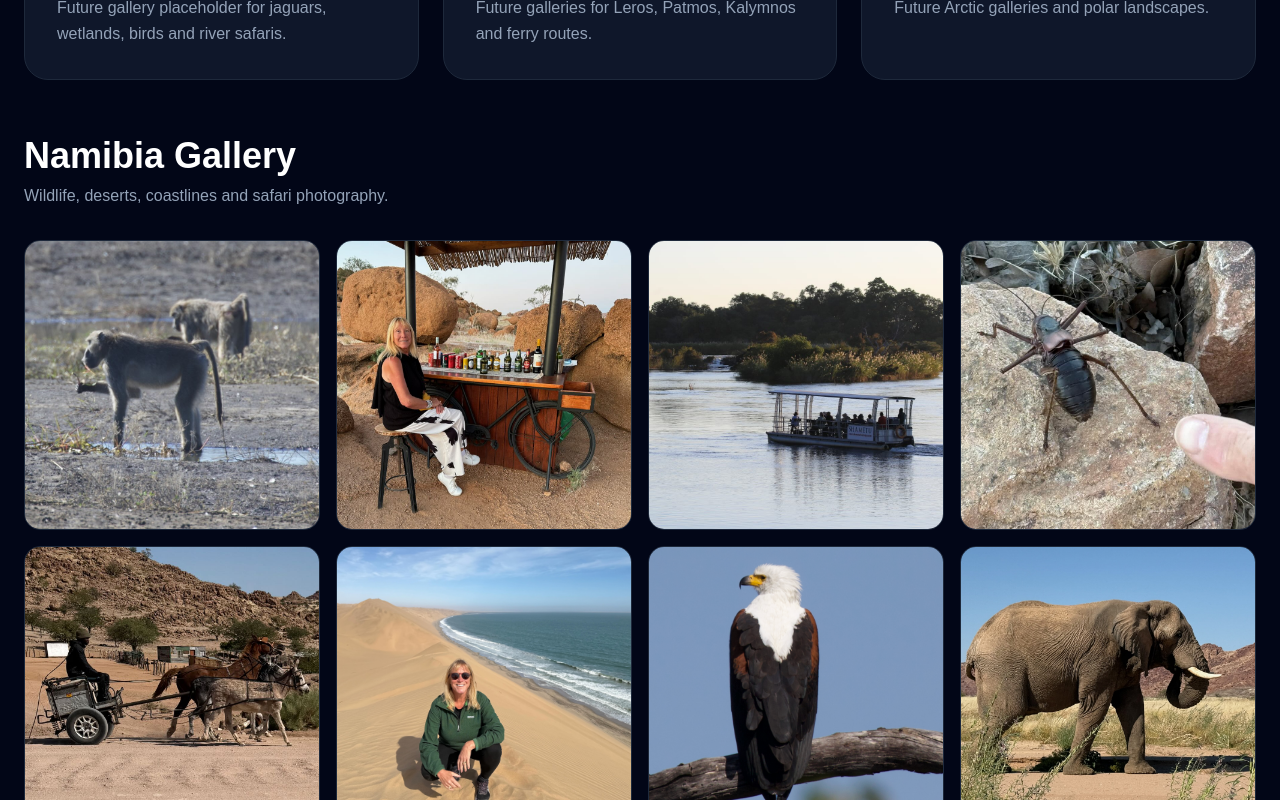
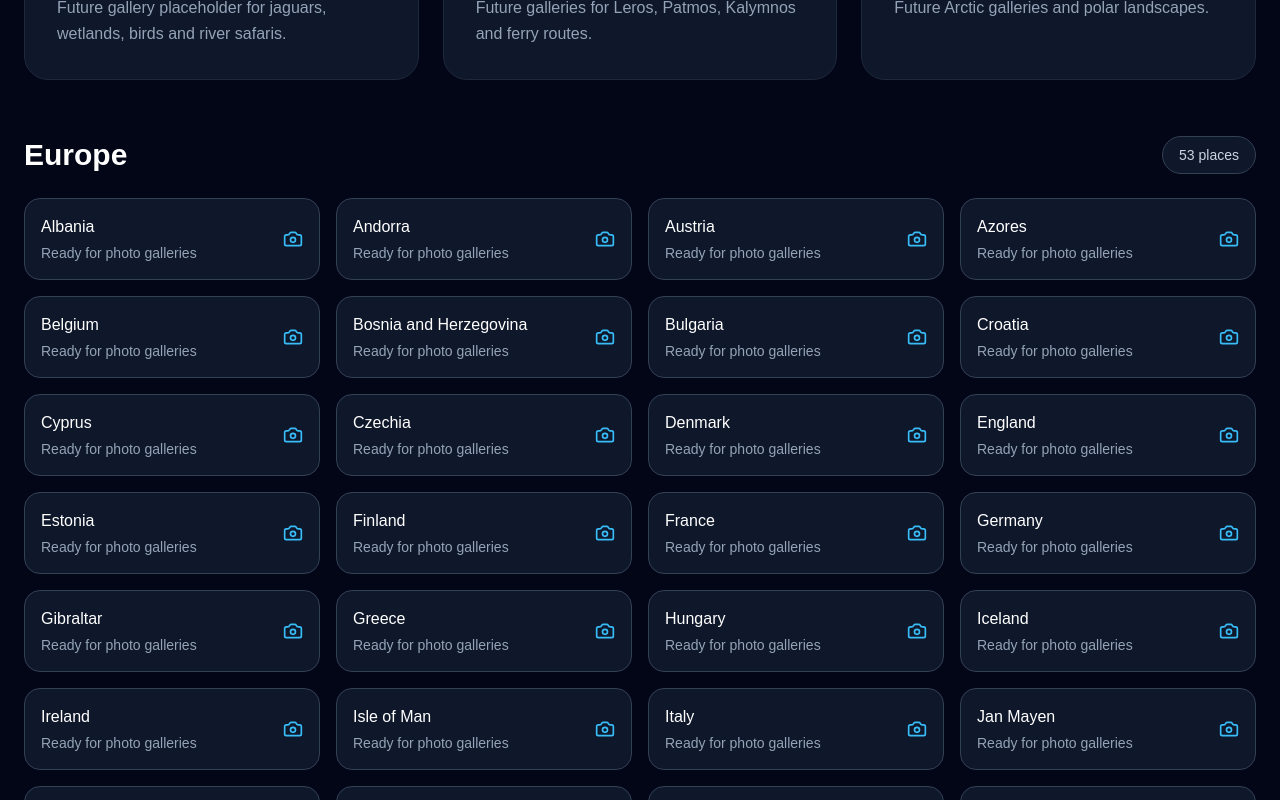
Before and after one commit to PeterMExley/Travel-Map, a Next.js app: page / in a window 1280 px wide. Shown: the part 1160-1960 px from the top of the page. Built offline with nearby package versions, Linux system fonts and the light colour scheme.

Commit message:
Update page.jsx

```diff
--- a/app/page.jsx
+++ b/app/page.jsx
@@ -398,31 +398,7 @@ export default function TravelArchiveWebsite() {
           ))}
         </div>
       </section>
-      {/* NAMIBIA GALLERY */}
-      <section id="namibia-gallery" className="mx-auto max-w-7xl px-6 pb-20">
-        <div className="mb-8">
-          <h2 className="text-4xl font-bold text-white">Namibia Gallery</h2>
 
-          <p className="mt-2 text-slate-400">
-            Wildlife, deserts, coastlines and safari photography.
-          </p>
-        </div>
-
-        <div className="grid gap-4 sm:grid-cols-2 lg:grid-cols-3 xl:grid-cols-4">
-          {NAMIBIA_IMAGES.map((image) => (
-            <div
-              key={image}
-              className="overflow-hidden rounded-2xl border border-slate-800 bg-slate-900"
-            >
-              <img
-                src={`/photos/africa/namibia/${image}`}
-                alt={image}
-                className="h-72 w-full object-cover transition hover:scale-105"
-              />
-            </div>
-          ))}
-        </div>
-      </section>
       <section className="mx-auto max-w-7xl px-6 pb-20">
         {Object.entries(DATA.continents).map(([continent, countries]) => (
           <ContinentSection
```
